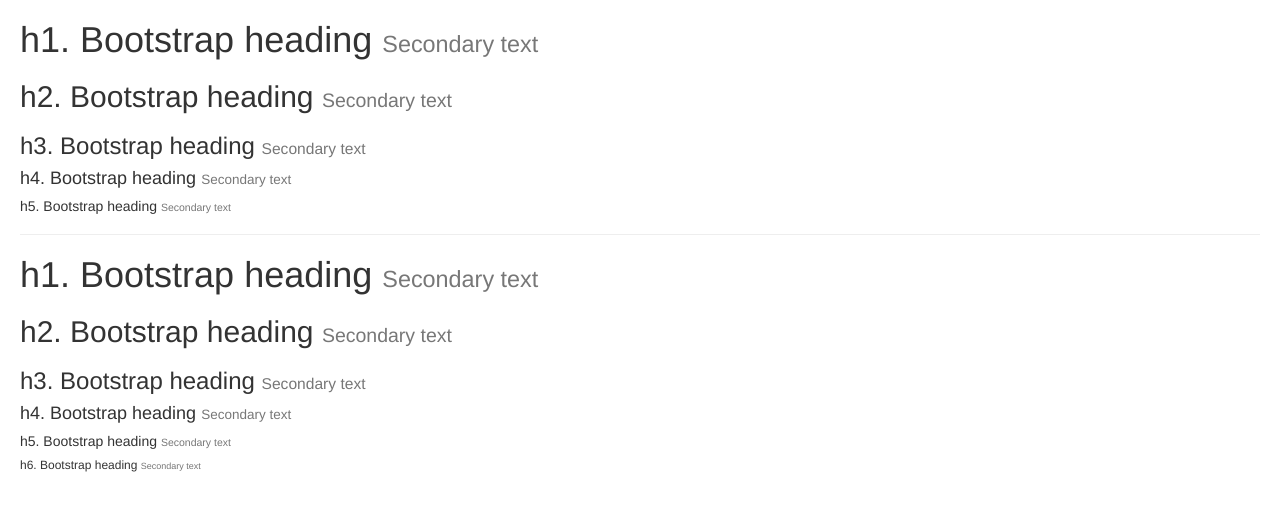
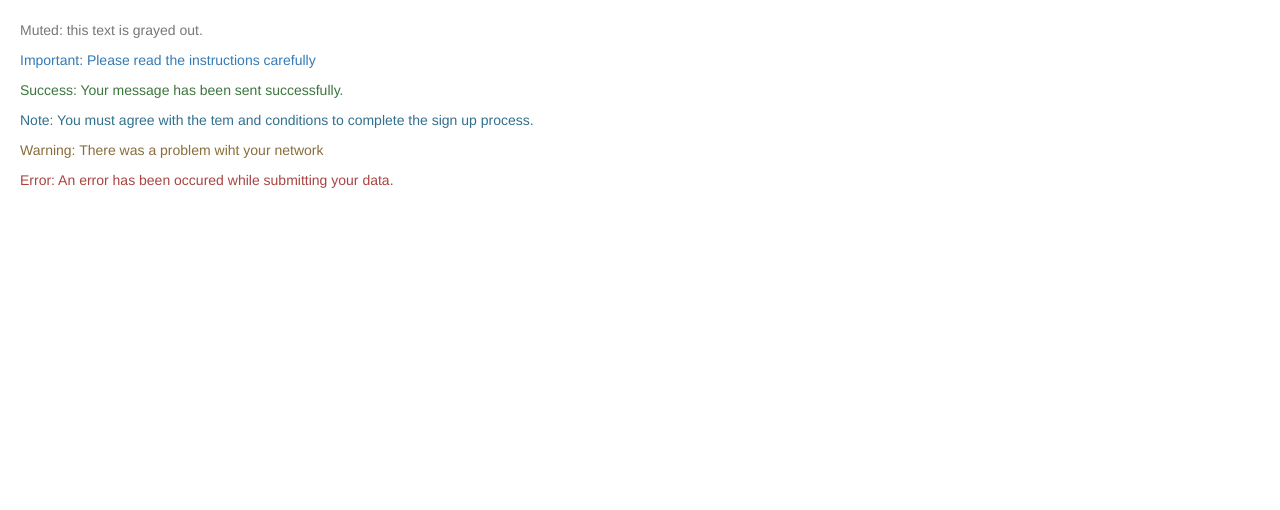
Before and after one commit to AABoachie/Bootstrap-Play, an Angular app in the folder ng-bootstrap-play/: page / in a window 1280 px wide. Shown: the top 510 px of the page. Built offline with nearby package versions, Linux system fonts and the light colour scheme.

Commit message:
text emphasizing

```diff
--- a/ng-bootstrap-play/src/app/app.component.html
+++ b/ng-bootstrap-play/src/app/app.component.html
@@ -6,30 +6,12 @@
   </head>
   <body>
     <div class="bs-example">
-      <h1>h1. Bootstrap heading <small>Secondary text</small> </h1>
-      <h2>h2. Bootstrap heading <small>Secondary text</small> </h2>
-      <h3>h3. Bootstrap heading <small>Secondary text</small> </h3>
-      <h4>h4. Bootstrap heading <small>Secondary text</small> </h4>
-      <h5>h5. Bootstrap heading <small>Secondary text</small> </h5>
-      <hr>
-      <div class="h1">
-        h1. Bootstrap heading <span class="small">Secondary text</span>
-      </div>
-      <div class="h2">
-        h2. Bootstrap heading <span class="small">Secondary text</span>
-      </div>
-      <div class="h3">
-        h3. Bootstrap heading <span class="small">Secondary text</span>
-      </div>
-      <div class="h4">
-        h4. Bootstrap heading <span class="small">Secondary text</span>
-      </div>
-      <div class="h5">
-        h5. Bootstrap heading <span class="small">Secondary text</span>
-      </div>
-      <div class="h6">
-        h6. Bootstrap heading <span class="small">Secondary text</span>
-      </div>
+      <p class="text-muted">Muted: this text is grayed out.</p>
+      <p class="text-primary">Important: Please read the instructions carefully</p>
+      <p class="text-success">Success: Your message has been sent successfully.</p>
+      <p class="text-info">Note: You must agree with the tem and conditions to complete the sign up process.</p>
+      <p class="text-warning">Warning: There was a problem wiht your network</p>
+      <p class="text-danger">Error: An error has been occured while submitting your data.</p>
     </div>
   </body>
 </html>
```
